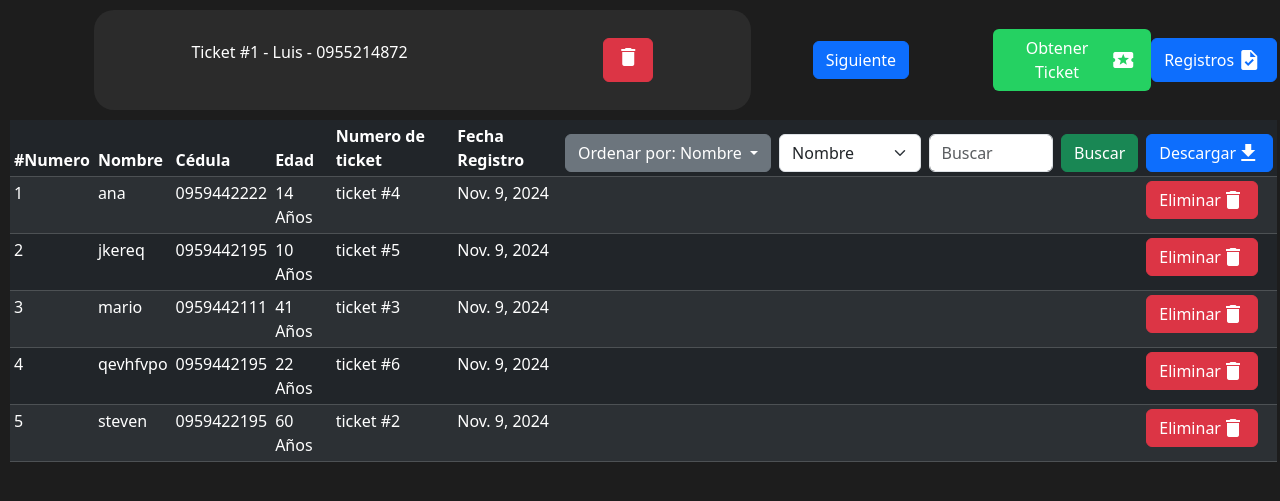
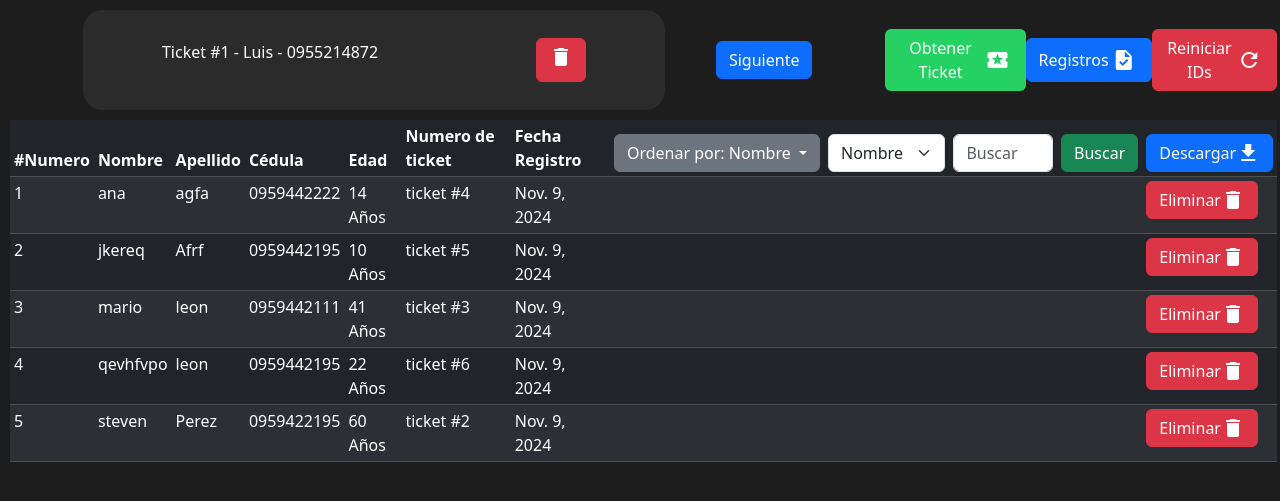
Before and after one commit to luispolonio1/Estructura_de_datos, a Django app: page / in a window 1280 px wide. Shown: the top 501 px of the page. Run offline with Django 5.2, Linux system fonts and the light colour scheme; data comes from the database, SQL or seed files in the repository; both versions use the stored data as it was after the commit; some libraries are stand-ins or nearby versions.

Commit message:
final.casi

```diff
--- a/Index/Nodos.py
+++ b/Index/Nodos.py
@@ -42,7 +42,8 @@ class Lista_nodos:
         actual = self.cabeza
         while actual is not None:
             # Accede a los atributos a través de actual.data
-            if (filtro == "nombre" and actual.data.nombre == valor) or \
+            if (filtro == "nombre" and actual.data.nombre.lower() == valor.lower()) or \
+                    (filtro == "apellido" and actual.data.apellido.lower() == valor.lower()) or \
                     (filtro == "cedula" and actual.data.cedula == valor) or \
                     (filtro == "edad" and actual.data.edad == int(valor)):
                 resultados.append(actual.data)
--- a/Index/models.py
+++ b/Index/models.py
@@ -6,22 +6,24 @@ from datetime import datetime
 
 class Usuario(models.Model):
     nombre = models.CharField(max_length=50)
+    apellido = models.CharField(max_length=50)
     cedula = models.CharField(max_length=12,validators=[MinLengthValidator(8)])
     edad = models.IntegerField(default=0)
     fecha_registro = models.DateField(default=datetime.now)
     atendido = models.BooleanField(default=False)
     def __str__(self):
-        return f"{self.nombre} - {self.cedula} - {self.edad}"
+        return f"{self.nombre} -{self.apellido}-{self.cedula} - {self.edad}"
 
 
 class UsuarioAtendido(models.Model):
     nombre = models.CharField(max_length=100)
+    apellido = models.CharField(max_length=100)
     cedula = models.CharField(max_length=12,validators=[MinLengthValidator(8)])
     edad = models.IntegerField()
     fecha_registro = models.DateField(default=datetime.now,)
 
     def __str__(self):
-        return f"{self.nombre} - {self.cedula} - {self.edad}"
+        return f"{self.nombre} -{self.apellido}- {self.cedula} - {self.edad}"
 
 class RegistroHoy(models.Model):
     fecha = models.DateField(default=datetime.now)
--- a/Index/templates/Home.html
+++ b/Index/templates/Home.html
@@ -8,8 +8,25 @@
     <link href="https://fonts.googleapis.com/icon?family=Material+Icons" rel="stylesheet">
     <link href=" https://cdn.jsdelivr.net/npm/sweetalert2@11.14.2/dist/sweetalert2.min.css " rel="stylesheet">
     <meta name="csrf-token" content="{{ csrf_token }}">
+    <style>
+         .ajuste_iconos{
+             display: flex;
+             justify-content: center;
+             align-items: center
+         }
+    </style>
 </head>
 <body style="background-color:#1D1D1D;">
+<div>
+    {% if messages %}
+        {% for message in messages %}
+            <div class="alert {{ message.tags }} alert-dismissible fade show" role="alert" style="margin: 30px;">
+            {{ message }}
+            <button type="button" class="btn-close" data-bs-dismiss="alert" aria-label="Close"></button>
+             </div>
+        {% endfor %}
+{% endif %}
+</div>
 <div class="flex-container" style="display: flex;align-items: center;height:100px;justify-content: space-between;width:99%;flex-direction:row;margin:10px">
     <div class="container" style="width:80%;display:flex;align-items:center;justify-content:space-evenly;margin:10px">
     <div style="width:70%;height:100px;border-radius:20px;display: flex;align-items: center;justify-content:space-around;color: white;background-color: #2B2B2B;" >
@@ -29,12 +46,16 @@
     </div>
         <form method="POST"  action="{% url 'guardar_usuario' %}">
             {% csrf_token %}
-        <button type="submit" class="btn" id="obtener_ticket" style="display: flex;justify-content: center;align-items: center;background-color:#25D162;color: white">Obtener Ticket<i class="material-icons" style="margin:3px">local_activity</i></button>
+        <button type="submit" class="btn ajuste_iconos" id="obtener_ticket" style="background-color:#25D162;color: white">Obtener Ticket<i class="material-icons" style="margin:3px">local_activity</i></button>
         </form>
      <form method="POST"  action="{% url 'ver_registros_diarios' %}">
          {% csrf_token %}
-        <button type="submit" class="btn btn-primary" style="display: flex;justify-content: center;align-items: center">Registros <i class="material-icons" style="margin: 3px">task</i></button>
+        <button type="submit" class="btn btn-primary ajuste_iconos">Registros <i class="material-icons" style="margin: 3px">task</i></button>
      </form>
+     <form method="post" action="{% url 'reiniciar_ids' %}" class="d-inline">
+         {% csrf_token %}
+      <button type="submit" class="btn btn-danger ajuste_iconos" onclick="return confirm('¿Estás seguro de que deseas reiniciar todos los IDs? Esta acción eliminará todos los registros existentes.')">Reiniciar IDs<i class="material-icons" style="margin: 3px">refresh</i></button>
+    </form>
 </div>
 <div>
     <table class="table table-striped table-hover table-sm table-dark" style="width:99%;margin:10px;" >
@@ -42,6 +63,7 @@
         <tr>
             <th>#Numero</th>
             <th>Nombre</th>
+            <th>Apellido</th>
             <th>Cédula</th>
             <th>Edad</th>
             <th>Numero de ticket</th>
@@ -52,11 +74,12 @@
                       Ordenar por: {{ criterio|title }}
                    </a>
                    <ul class="dropdown-menu">
-                    <li><a class="dropdown-item" href="?criterio=nombre">Nombre</a></li>
-                    <li><a class="dropdown-item" href="?criterio=edad">Edad</a></li>
-                    <li><a class="dropdown-item" href="?criterio=cedula">Cedula</a></li>
-                    <li><a class="dropdown-item" href="?criterio=id">N° de ticket</a></li>
-                    <li><a class="dropdown-item" href="?criterio=fecha_registro">Fecha de registro</a></li>
+                        <li><a class="dropdown-item" href="?criterio=nombre">Nombre</a></li>
+                        <li><a class="dropdown-item" href="?criterio=apellido">Apellido</a></li>
+                        <li><a class="dropdown-item" href="?criterio=edad">Edad</a></li>
+                        <li><a class="dropdown-item" href="?criterio=cedula">Cedula</a></li>
+                        <li><a class="dropdown-item" href="?criterio=id">N° de ticket</a></li>
+                        <li><a class="dropdown-item" href="?criterio=fecha_registro">Fecha de registro</a></li>
                    </ul>
                 </div>
             </th>
@@ -64,6 +87,7 @@
                 <form method="GET" action="{% url 'buscar_usuario' %}" style="display:flex">
                                 <select name="filtro" class="form-select me-2">
                                     <option value="nombre">Nombre</option>
+                                    <option value="apellido">Apellido</option>
                                     <option value="cedula">Cédula</option>
                                     <option value="edad">Edad</option>
                                 </select>
@@ -73,7 +97,7 @@
             </th>
             <th>
              <form method="GET" action="{% url 'descargar_noatendidos' %}" style="display:inline;">
-                        <button type="submit" class="btn btn-primary" style="display: flex;justify-content: center;align-items: center">Descargar<i class="material-icons" style="text-align: center">download</i></button>
+                        <button type="submit" class="btn btn-primary ajuste_iconos">Descargar<i class="material-icons" style="text-align: center">download</i></button>
              </form>
             </th>
         </tr>
@@ -83,6 +107,7 @@
             <tr>
                 <td>{{ forloop.counter }}</td>
                 <td>{{usuario.nombre}}</td>
+                <td>{{usuario.apellido}}</td>
                 <td>{{usuario.cedula}}</td>
                 <td>{{ usuario.edad }} Años</td>
                 <td>ticket #{{usuario.id}}</td>
--- a/Index/templates/Resultado_busqueda.html
+++ b/Index/templates/Resultado_busqueda.html
@@ -16,6 +16,7 @@
         <thead>
             <tr>
                 <th>Nombre</th>
+                <td>Apellido</td>
                 <th>Cédula</th>
                 <th>Edad</th>
                 <th>Número de Ticket</th>
@@ -27,9 +28,10 @@
                 {% for persona in resultados %}
                     <tr>
                         <td>{{ persona.nombre }}</td>
+                        <td>{{ persona.apellido }}</td>
                         <td>{{ persona.cedula }}</td>
                         <td>{{ persona.edad }}</td>
-                        <td>{{ forloop.counter }}</td>  <!-- Número de ticket basado en la posición en el bucle -->
+                        <td> # ticket {{ persona.id }}</td>  <!-- Número de ticket basado en la posición en el bucle -->
                         <td>{{ persona.fecha_registro }}</td>
                     </tr>
                 {% endfor %}
--- a/Index/urls.py
+++ b/Index/urls.py
@@ -12,4 +12,5 @@ urlpatterns = [
     path('cargar_datos/',views.cargar_datos, name='carga_datos'),
     path('buscar/', views.buscar_usuario, name='buscar_usuario'),
     path('descargar_noatendidos',views.descargas_Noatendidos, name='descargar_noatendidos'),
+    path('reiniciar-ids/', views.reiniciar_ids, name='reiniciar_ids'),
 ]
--- a/Index/views.py
+++ b/Index/views.py
@@ -4,6 +4,9 @@ from .models import Usuario,UsuarioAtendido,RegistroHoy
 from .forms import UsuarioForm ,CSVUploadForm
 from datetime import date,datetime
 from .Nodos import Lista_nodos
+from django.contrib import messages
+from django.db import connection
+from django.contrib.auth.decorators import login_required
 import csv
 
 
@@ -24,7 +27,7 @@ def index(request):
         lista_nodos_datos = lista_nodos.imprimir()
         lista_nodos_datos = merge_sort(lista_nodos_datos, criterio)
 
-        return render(request, 'Home.html',  {'lista_nodos_datos': lista_nodos_datos, 'ticket_actual': ticket_actual, 'criterio': criterio}) # haces la solicitud http , Renderizamos un template y enviamos los datos como contexto para poder visualizarlos en el HTML
+        return render(request, 'Home.html',  {'lista_nodos_datos': lista_nodos_datos, 'ticket_actual': ticket_actual, 'criterio': criterio})
 
 
 def merge_sort(data_list, criterio):
@@ -54,16 +57,32 @@ def merge(left, right, criterio):
     return sorted_list
 
 
+@login_required
+def reiniciar_ids(request):
+    if request.method == 'POST':
+        try:
+            tabla = Usuario._meta.db_table
+            Usuario.objects.all().delete()
+            with connection.cursor() as cursor:
+                if connection.vendor == 'sqlite':
+                    cursor.execute(f"DELETE FROM sqlite_sequence WHERE name='{tabla}'")
+        except Exception as e:
+            messages.error(request, f'Error al reiniciar los IDs: {str(e)}')
+
+        return redirect('index')
 
 def guardar_usuario(request):
-        if request.method == 'POST':
-            form = UsuarioForm(request.POST)
-            if form.is_valid():
-                form.save()
-                return redirect('index')
-        else:
-            form = UsuarioForm()
-        return render(request, 'Registro.html', {'form': form})
+    form = UsuarioForm()
+    if request.method == 'POST':
+        form = UsuarioForm(request.POST, request.FILES)
+        if form.is_valid():
+            form.save()
+            messages.success(request, "Usuario guardado exitosamente")
+            return redirect('index')
+    else:
+        messages.warning(request, "Ocurrio un error , Por Favor Ingrese bien sus datos")
+
+    return render(request, 'Registro.html', {'form': form})
 
 
 def eliminar_usuario(request,pk):
@@ -78,6 +97,7 @@ def atender_usuario(request):
     if usuario:
         UsuarioAtendido.objects.create(
             nombre=usuario.nombre,
+            apellido=usuario.apellido,
             cedula=usuario.cedula,
             edad=usuario.edad,
             fecha_registro=usuario.fecha_registro,
@@ -109,9 +129,9 @@ def descargas(request,pk):
         response = HttpResponse(content_type='text/csv')
         response['Content-Disposition'] = f'attachment; filename="registro_{registro.fecha}.csv"'
         writer = csv.writer(response)
-        writer.writerow(['Nombre', 'Cédula', 'Edad', 'Fecha de Registro'])
+        writer.writerow(['Nombre','Apellido', 'Cédula', 'Edad', 'Fecha de Registro'])
         for usuario in usuarios_atendidos:
-            writer.writerow([usuario.nombre, usuario.cedula, usuario.edad, usuario.fecha_registro])
+            writer.writerow([usuario.nombre,usuario.apellido, usuario.cedula, usuario.edad, usuario.fecha_registro])
 
         return response
 
@@ -121,9 +141,9 @@ def descargas_Noatendidos(request):
         response = HttpResponse(content_type='text/csv')
         response['Content-Disposition'] = f'attachment; filename="registro_{date.today()}.csv"'
         writer = csv.writer(response)
-        writer.writerow(['Nombre', 'Cédula', 'Edad', 'Fecha de Registro'])
+        writer.writerow(['Nombre','Apellido', 'Cédula', 'Edad', 'Fecha de Registro'])
         for usuario in usuarios:
-            writer.writerow([usuario.nombre, usuario.cedula, usuario.edad, usuario.fecha_registro])
+            writer.writerow([usuario.nombre,usuario.apellido, usuario.cedula, usuario.edad, usuario.fecha_registro])
         return response
 
 def cargar_datos(request):
@@ -136,10 +156,11 @@ def cargar_datos(request):
                 reader = csv.reader(decoded_file)
                 header = next(reader)
                 for fila in reader:
-                    nombre, cedula, edad, fecha_registro = fila
+                    nombre,apellido, cedula, edad, fecha_registro = fila
                     fecha_registro = datetime.strptime(fecha_registro, '%Y-%m-%d').date()
                     usuario_atendido = UsuarioAtendido.objects.create(
                         nombre=nombre,
+                        apellido=apellido,
                         cedula='0' + cedula,
                         edad=int(edad),
                         fecha_registro=fecha_registro
```
Also changed, not shown: Index/forms.py (+12 -0 lines), Index/templates/Registro.html (+8 -1 lines), Proyecto_Final/settings.py (+10 -1 lines), Index/migrations/0009_usuario_apellido_usuarioatendido_apellido.py (added), Index/templates/estilos.css (line endings or trailing spaces), db.sqlite3.
